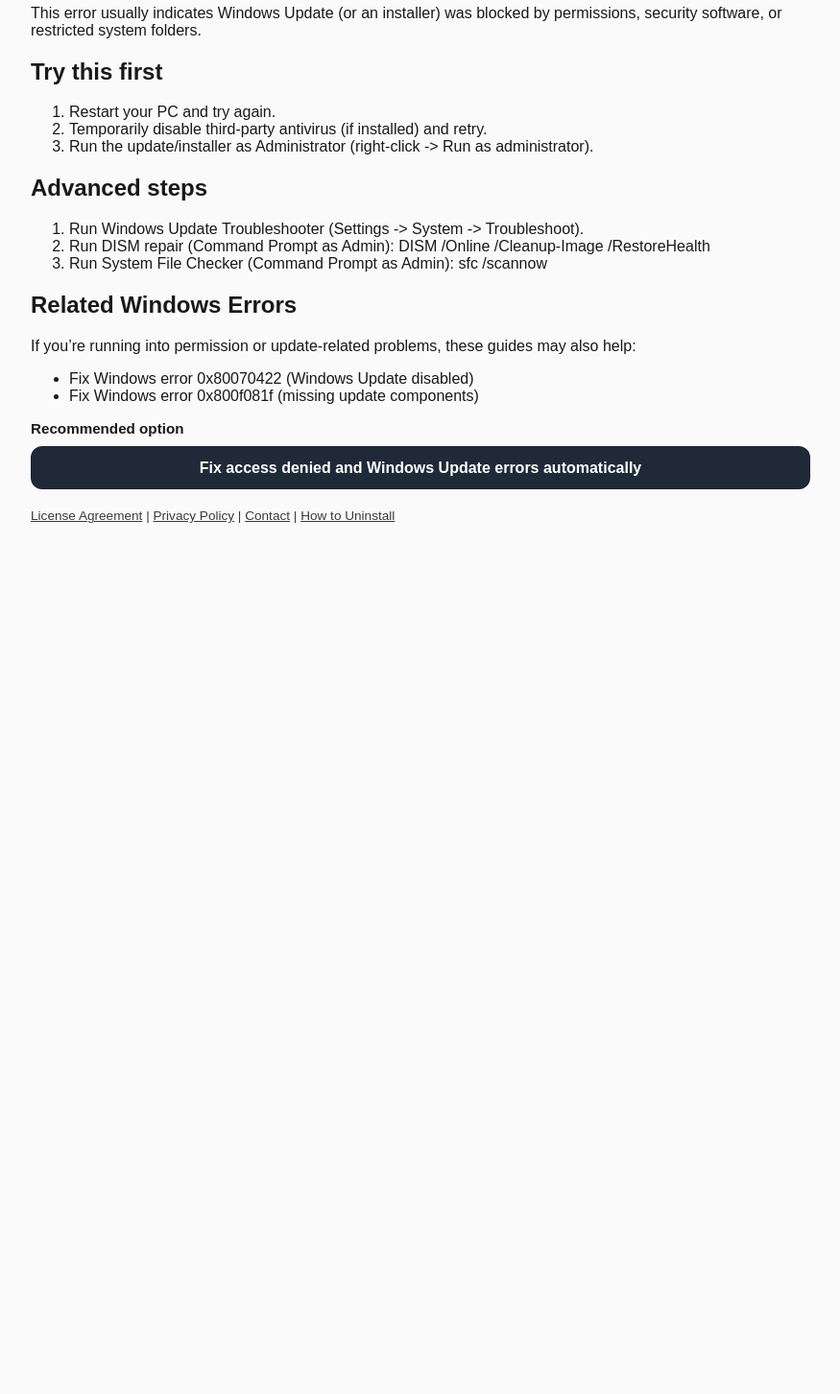
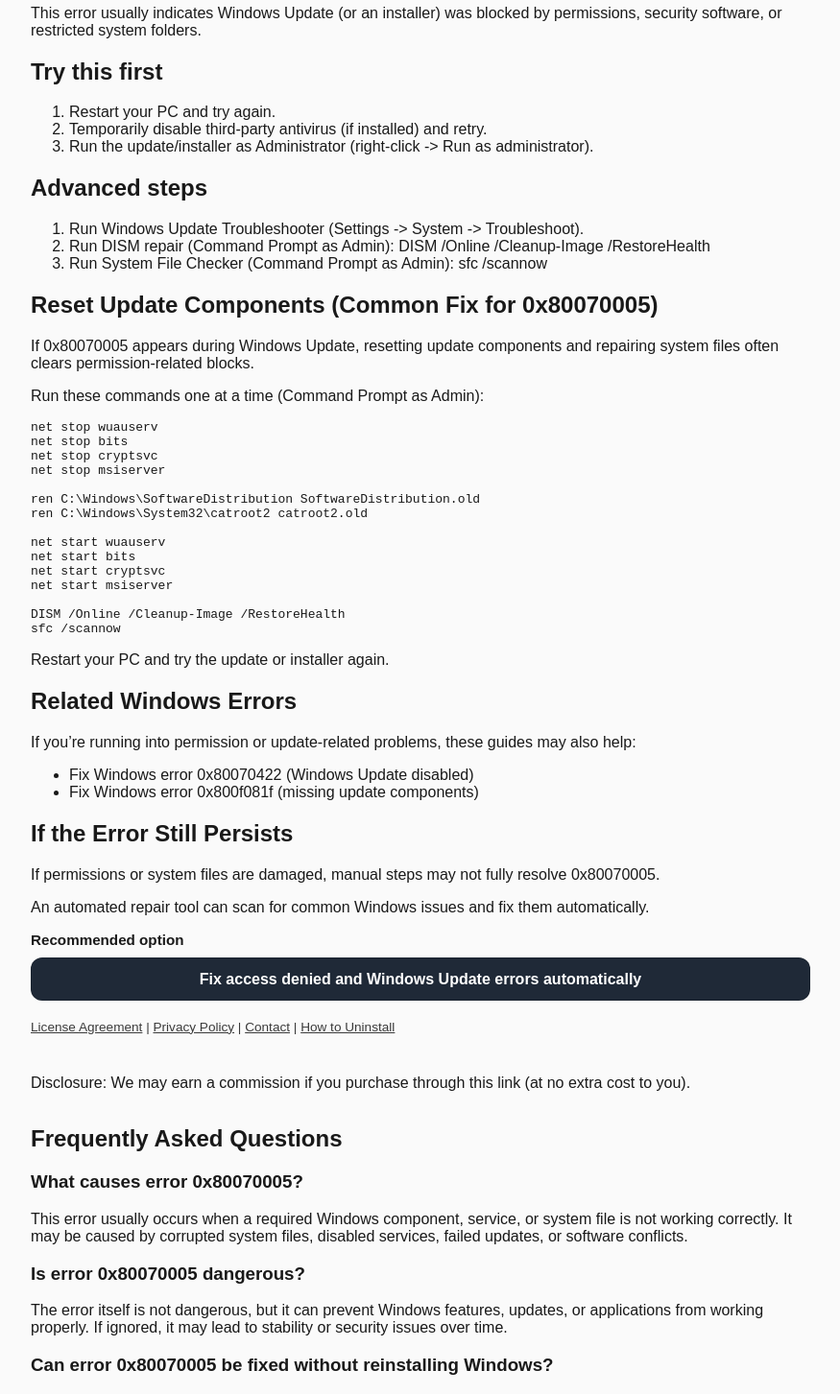
Before and after one commit to jbolton122424/my-windows-fix-site, a Next.js app: page /fix/0x80070005 in a window 1280 px wide. Shown: the part 297-1750 px from the top of the page at 96% size, without its empty margins (202-1077 px from the left). Before the commit the page ends 858 px from the top, so only its background shows below. Built offline with nearby package versions, Linux system fonts and the light colour scheme.

Commit message:
Restore full fix page layout and keep internal links + Outbyte policy links

```diff
--- a/app/fix/[code]/page.js
+++ b/app/fix/[code]/page.js
@@ -2,51 +2,284 @@
 import { fixes } from "../../fixes";
 import { WINDOWS_REPAIR_AFFILIATE_LINK } from "../../affiliate";
 
-// Outbyte links
+// ✅ Outbyte required policy/support links (Jenny request)
 const OUTBYTE_LICENSE_URL =
-  "https://outbyte.com/license-agreement/?_sid=MDaueUftfW&_gl=1*hy9nn9*_gcl_au*MjAyOTE0OTgxMS4xNzY5MDEzODM2*_ga*MTkzNDM5NTg0OS4xNzY5MDEzODM1*_ga_1EEJR9725E*czE3NjkwMTM4MzYkbzEkZzAkdDE3NjkwMTM4MzkkajU3JGwwJGgxNjkyMTU2ODc1";
+  "https://outbyte.com/license-agreement/?_sid=MDaueUftfW&_gl=1*hy9nn9*_gcl_au*MjAyOTE0OTgxMS4xNzY5MDEzODM2*_ga*MTkzNDM5NTg0OS4xNzY5MDEzODM5*_ga_1EEJR9725E*czE3NjkwMTM4MzYkbzEkZzAkdDE3NjkwMTM4MzkkajU3JGwwJGgxNjkyMTU2ODc1";
 
 const OUTBYTE_PRIVACY_URL =
-  "https://outbyte.com/privacy-policy/?_sid=OEPkor2MUC&_gl=1*hy9nn9*_gcl_au*MjAyOTE0OTgxMS4xNzY5MDEzODM2*_ga*MTkzNDM5NTg0OS4xNzY5MDEzODM1*_ga_1EEJR9725E*czE3NjkwMTM4MzYkbzEkZzAkdDE3NjkwMTM4MzkkajU3JGwwJGgxNjkyMTU2ODc1";
+  "https://outbyte.com/privacy-policy/?_sid=OEPkor2MUC&_gl=1*hy9nn9*_gcl_au*MjAyOTE0OTgxMS4xNzY5MDEzODM6*_ga*MTkzNDM5NTg0OS4xNzY5MDEzODM5*_ga_1EEJR9725E*czE3NjkwMTM4MzYkbzEkZzAkdDE3NjkwMTM4MzkkajU3JGwwJGgxNjkyMTU2ODc1";
 
 const OUTBYTE_CONTACT_URL =
-  "https://outbyte.com/support/contact/?_sid=OEPkor2MUC&_gl=1*1occp2y*_gcl_au*MjAyOTE0OTgxMS4xNzY5MDEzODM2*_ga*MTkzNDM5NTg0OS4xNzY5MDEzODM1*_ga_1EEJR9725E*czE3NjkwMTM4MzYkbzEkZzAkdDE3NjkwMTM4MzkkajU3JGwwJGgxNjkyMTU2ODc1";
+  "https://outbyte.com/support/contact/?_sid=OEPkor2MUC&_gl=1*1occp2y*_gcl_au*MjAyOTE0OTgxMS4xNzY5MDEzODM6*_ga*MTkzNDM5NTg0OS4xNzY5MDEzODM9*_ga_1EEJR9725E*czE3NjkwMTM4MzYkbzEkZzAkdDE3NjkwMTM4MzkkajU3JGwwJGgxNjkyMTU2ODc1";
 
 const OUTBYTE_UNINSTALL_URL =
-  "https://outbyte.com/support/how-to-uninstall/?program=Outbyte%252520PCRepair&_sid=OEPkor2MUC&_gl=1*1occp2y*_gcl_au*MjAyOTE0OTgxMS4xNzY5MDEzODM2*_ga*MTkzNDM5NTg0OS4xNzY5MDEzODM5";
+  "https://outbyte.com/support/how-to-uninstall/?program=Outbyte%252520PCRepair&_sid=OEPkor2MUC&_gl=1*1occp2y*_gcl_au*MjAyOTE0OTgxMS4xNzY5MDEzODM6*_ga*MTkzNDM5NTg0OS4xNzY5MDEzODM9*_ga_1EEJR9725E*czE3NjkwMTM4MzYkbzEkZzAkdDE3NjkwMTM4MzkkajU3JGwwJGgxNjkyMTU2ODc1";
 
-// Metadata
+// Optional: If you want better SEO per page, Next can generate metadata per code.
 export async function generateMetadata({ params }) {
   const { code } = await params;
   const fix = fixes.find((f) => f.slug === code);
 
   if (!fix) {
-    return { title: "Fix not found", description: "No guide found." };
+    return {
+      title: "Fix not found",
+      description: "No guide found for this error code.",
+    };
   }
 
+  // Custom SEO for the monetized page
+  if (code === "0x80070422") {
+    return {
+      title: "Fix Windows Error 0x80070422 (Windows Update Disabled)",
+      description:
+        "Step-by-step instructions to fix Windows error 0x80070422 by enabling Windows Update services and resetting update components.",
+    };
+  }
+
+  // Default SEO for other error codes
   return {
     title: `${fix.title} (Step-by-step Fix)`,
     description: fix.description,
   };
 }
 
+function OutbytePolicyLinks() {
+  return (
+    <p className="ctaLinks">
+      <a href={OUTBYTE_LICENSE_URL} target="_blank" rel="nofollow noopener">
+        License Agreement
+      </a>
+      {" | "}
+      <a href={OUTBYTE_PRIVACY_URL} target="_blank" rel="nofollow noopener">
+        Privacy Policy
+      </a>
+      {" | "}
+      <a href={OUTBYTE_CONTACT_URL} target="_blank" rel="nofollow noopener">
+        Contact
+      </a>
+      {" | "}
+      <a href={OUTBYTE_UNINSTALL_URL} target="_blank" rel="nofollow noopener">
+        How to Uninstall
+      </a>
+    </p>
+  );
+}
+
 export default async function FixPage({ params }) {
-  const { code } = await params;
+  const { code } = await params; // IMPORTANT for Next.js 16 (params is a Promise)
   const fix = fixes.find((f) => f.slug === code);
+
+  const hasScriptSection =
+    fix &&
+    fix.scriptSection &&
+    typeof fix.scriptSection === "object" &&
+    typeof fix.scriptSection.code === "string" &&
+    fix.scriptSection.code.trim().length > 0;
+
+  const hasAffiliateCallout =
+    fix &&
+    fix.affiliateCallout &&
+    typeof fix.affiliateCallout === "object" &&
+    typeof fix.affiliateCallout.ctaText === "string" &&
+    fix.affiliateCallout.ctaText.trim().length > 0;
+
+  // Universal FAQ for all default pages
+  const showUniversalFaq = true;
 
   if (!fix) {
     return (
       <main className="container">
+        <article className="article">
+          <header className="articleHeader">
             <h1>Page not found</h1>
+            <p className="lead">
+              No guide found for <strong>{code}</strong>.
+            </p>
+          </header>
+
+          <section className="section">
+            <p>
+              Try going back to the homepage and selecting a listed error code.
+            </p>
+          </section>
+        </article>
       </main>
     );
   }
 
+  // ✅ Special “monetized” page layout/content for 0x80070422
+  if (code === "0x80070422") {
     return (
       <main className="container">
         <article className="article">
+          <header className="articleHeader">
+            <h1>How to Fix Windows Error 0x80070422</h1>
+
+            <p className="lead">
+              Windows error <strong>0x80070422</strong> usually appears when the{" "}
+              <strong>Windows Update</strong> service is disabled or not running.
+              This prevents updates, security patches, and feature installs from
+              completing successfully.
+            </p>
+
+            <p className="lead">
+              Start with the free steps below. If it still isn’t fixed, use the
+              “If the error still persists” section near the bottom.
+            </p>
+          </header>
+
+          <section className="section">
+            <h2>Method 1: Enable the Windows Update Service</h2>
+
+            <ol className="steps">
+              <li>
+                Press <strong>Windows + R</strong>, type{" "}
+                <code>services.msc</code>, and press Enter.
+              </li>
+              <li>
+                Find <strong>Windows Update</strong> in the list.
+              </li>
+              <li>
+                Double-click it. Set <strong>Startup type</strong> to{" "}
+                <strong>Automatic</strong>.
+              </li>
+              <li>
+                Click <strong>Start</strong>, then <strong>Apply</strong>.
+              </li>
+              <li>Restart your PC and try Windows Update again.</li>
+            </ol>
+          </section>
+
+          <section className="section">
+            <h2>Method 2: Reset Windows Update Components</h2>
+
+            <p>
+              If enabling the service didn’t work, Windows Update components may
+              be stuck or corrupted. This reset is safe and commonly fixes{" "}
+              <strong>0x80070422</strong>.
+            </p>
+
+            <ol className="steps">
+              <li>
+                Open <strong>Command Prompt</strong> as Administrator:
+                <ul>
+                  <li>Click Start and type <strong>cmd</strong></li>
+                  <li>
+                    Right-click <strong>Command Prompt</strong> →{" "}
+                    <strong>Run as administrator</strong>
+                  </li>
+                </ul>
+              </li>
+              <li>Run these commands one at a time:</li>
+            </ol>
+
+            <pre className="codeBlock">{`net stop wuauserv
+net stop bits
+net stop cryptsvc
+net stop msiserver
+
+ren C:\\Windows\\SoftwareDistribution SoftwareDistribution.old
+ren C:\\Windows\\System32\\catroot2 catroot2.old
+
+net start wuauserv
+net start bits
+net start cryptsvc
+net start msiserver`}</pre>
+
+            <p>Restart your PC and try Windows Update again.</p>
+          </section>
+
+          {/* ✅ Internal links for 0x80070422 */}
+          <section className="section">
+            <h2>Related Windows Errors</h2>
+            <p>
+              If Windows Update is failing with multiple errors, these related
+              guides may also help:
+            </p>
+            <ul>
+              <li>
+                <a href="/fix/0x80070005">
+                  Fix Windows error 0x80070005 (Access Denied)
+                </a>
+              </li>
+              <li>
+                <a href="/fix/0x800f081f">
+                  Fix Windows error 0x800f081f (Update component missing)
+                </a>
+              </li>
+            </ul>
+          </section>
+
+          <section className="section callout">
+            <h2>If the Error Still Persists</h2>
+
+            <p>
+              If system files or update components are damaged, manual steps may
+              not fully resolve <strong>0x80070422</strong>.
+            </p>
+
+            <p>
+              In that case, an automated Windows repair tool can scan for common
+              causes like broken update services and corrupted system files.
+            </p>
+
+            {/* ✅ Style 1 CTA */}
+            <div className="ctaRow">
+              <div className="ctaLabel">Recommended option</div>
+              <a
+                className="ctaButton"
+                href={WINDOWS_REPAIR_AFFILIATE_LINK}
+                target="_blank"
+                rel="nofollow sponsored noopener"
+              >
+                Fix Windows Update errors automatically
+              </a>
+
+              <OutbytePolicyLinks />
+
+              {/* Disclosure is optional per Jenny */}
+              <p className="note">
+                Disclosure: We may earn a commission if you purchase through this
+                link (at no extra cost to you).
+              </p>
+            </div>
+          </section>
+
+          <section className="section">
+            <h2>Frequently Asked Questions</h2>
+
+            <h3>What causes error 0x80070422?</h3>
+            <p>
+              Most commonly it’s caused by the Windows Update service being
+              disabled. It can also be caused by corrupted update components or
+              system files.
+            </p>
+
+            <h3>Is error 0x80070422 dangerous?</h3>
+            <p>
+              The error itself isn’t dangerous, but it can prevent security
+              updates from installing.
+            </p>
+
+            <h3>Can this error fix itself?</h3>
+            <p>
+              Sometimes a restart or re-enabling services fixes it. If it keeps
+              returning, use the steps above.
+            </p>
+          </section>
+        </article>
+      </main>
+    );
+  }
+
+  // ✅ Default page layout for all other error codes
+  return (
+    <main className="container">
+      <article className="article">
+        <header className="articleHeader">
           <h1>{fix.title}</h1>
           <p className="lead">{fix.description}</p>
+        </header>
 
         <section className="section">
           <h2>What it means</h2>
@@ -56,8 +289,8 @@
         <section className="section">
           <h2>Try this first</h2>
           <ol className="steps">
-            {fix.tryFirst.map((item, i) => (
-              <li key={i}>{item}</li>
+            {fix.tryFirst.map((item, idx) => (
+              <li key={`tryfirst-${idx}`}>{item}</li>
             ))}
           </ol>
         </section>
@@ -65,14 +298,26 @@
         <section className="section">
           <h2>Advanced steps</h2>
           <ol className="steps">
-            {fix.advanced.map((item, i) => (
-              <li key={i}>{item}</li>
+            {fix.advanced.map((item, idx) => (
+              <li key={`advanced-${idx}`}>{item}</li>
             ))}
           </ol>
         </section>
 
-        {/* ✅ INTERNAL LINKS — ONLY FOR 0x80070005 */}
-        {code === "0x80070005" && (
+        {hasScriptSection ? (
+          <section className="section">
+            <h2>{fix.scriptSection.title || "Commands to Try"}</h2>
+            {fix.scriptSection.intro ? <p>{fix.scriptSection.intro}</p> : null}
+            {fix.scriptSection.stepsIntro ? (
+              <p>{fix.scriptSection.stepsIntro}</p>
+            ) : null}
+            <pre className="codeBlock">{fix.scriptSection.code}</pre>
+            {fix.scriptSection.outro ? <p>{fix.scriptSection.outro}</p> : null}
+          </section>
+        ) : null}
+
+        {/* ✅ Internal links for 0x80070005 only (default layout) */}
+        {code === "0x80070005" ? (
           <section className="section">
             <h2>Related Windows Errors</h2>
             <p>
@@ -92,9 +337,21 @@
               </li>
             </ul>
           </section>
-        )}
+        ) : null}
 
+        {hasAffiliateCallout ? (
           <section className="section callout">
+            <h2>{fix.affiliateCallout.title || "If the Error Still Persists"}</h2>
+
+            {Array.isArray(fix.affiliateCallout.body)
+              ? fix.affiliateCallout.body.map((p, idx) => (
+                  <p key={`body-${idx}`}>{p}</p>
+                ))
+              : fix.affiliateCallout.body
+              ? <p>{fix.affiliateCallout.body}</p>
+              : null}
+
+            {/* ✅ Style 1 CTA */}
             <div className="ctaRow">
               <div className="ctaLabel">Recommended option</div>
               <a
@@ -103,25 +360,47 @@
                 target="_blank"
                 rel="nofollow sponsored noopener"
               >
-              {fix.affiliateCallout?.ctaText || "Fix Windows errors automatically"}
+                {fix.affiliateCallout.ctaText}
               </a>
 
-            <p className="ctaLinks">
-              <a href={OUTBYTE_LICENSE_URL} target="_blank" rel="nofollow noopener">
-                License Agreement
-              </a>{" | "}
-              <a href={OUTBYTE_PRIVACY_URL} target="_blank" rel="nofollow noopener">
-                Privacy Policy
-              </a>{" | "}
-              <a href={OUTBYTE_CONTACT_URL} target="_blank" rel="nofollow noopener">
-                Contact
-              </a>{" | "}
-              <a href={OUTBYTE_UNINSTALL_URL} target="_blank" rel="nofollow noopener">
-                How to Uninstall
-              </a>
-            </p>
+              <OutbytePolicyLinks />
+
+              {fix.affiliateCallout.note ? (
+                <p className="note">{fix.affiliateCallout.note}</p>
+              ) : null}
             </div>
           </section>
+        ) : null}
+
+        {/* ✅ Universal FAQ added to every default error page */}
+        {showUniversalFaq ? (
+          <section className="section">
+            <h2>Frequently Asked Questions</h2>
+
+            <h3>What causes error {code}?</h3>
+            <p>
+              This error usually occurs when a required Windows component,
+              service, or system file is not working correctly. It may be caused
+              by corrupted system files, disabled services, failed updates, or
+              software conflicts.
+            </p>
+
+            <h3>Is error {code} dangerous?</h3>
+            <p>
+              The error itself is not dangerous, but it can prevent Windows
+              features, updates, or applications from working properly. If
+              ignored, it may lead to stability or security issues over time.
+            </p>
+
+            <h3>Can error {code} be fixed without reinstalling Windows?</h3>
+            <p>
+              Yes. In most cases, this error can be resolved using
+              troubleshooting steps such as repairing system files, enabling
+              required services, or using automated repair tools, without
+              needing to reinstall Windows.
+            </p>
+          </section>
+        ) : null}
       </article>
     </main>
   );
```
Lines whose indentation alone changed are shown as unchanged.
